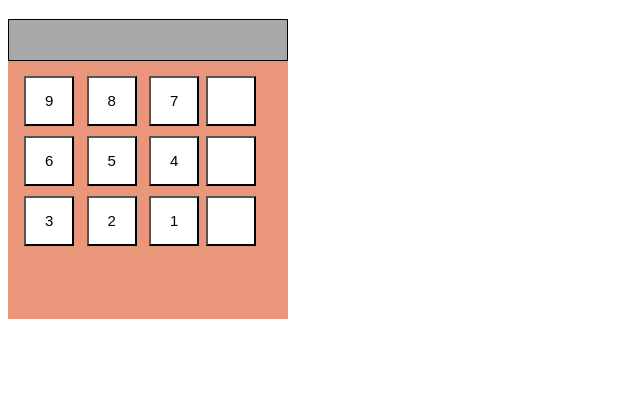
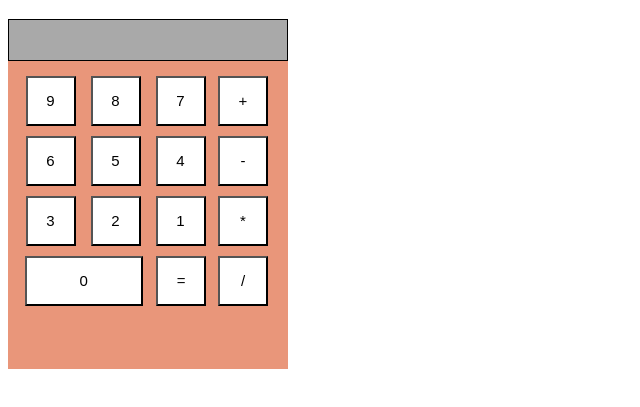
Before and after one commit to miiswom/calculator, a plain HTML site: page index.html in a window 1280 px wide. Shown: the part 61-468 px from the top of the page, without its empty margins (0-640 px from the left). Drawn offline with Linux system fonts and the light colour scheme.

Commit message:
Add text to each buttons

```diff
--- a/index.html
+++ b/index.html
@@ -13,10 +13,14 @@
         <div id="calc-screen"></div>
         <div id="clear-button"></div>
         <div id="container">
-            <div id="nine-digits"></div>
-            <div id="operators" class="operator-style"></div>
+            <div id="nine-digits" class="nine-digits-style">
+                <button class="digit-buttons">=</button>
+                <button class="digit-buttons" style="width: 118px;">0</button>
+                <!-- <button class="digit-buttons"></button> -->
+            </div>
+            <div id="operators" class="operator-buttons-style"></div>
         </div>
-        <div id="bottom-buttons"></div>
+        <div id="bottom-buttons" class="bottom-buttons-style"></div>
     </div>
 
 </body>
--- a/javascript.js
+++ b/javascript.js
@@ -51,10 +51,21 @@ const digits = document.getElementById('nine-digits');
 const rightContainerSide = document.getElementById('operators');
 
 (function createOperatorButtons() {
-    for (let i = 0; i < 3; i++) {
+    for (let i = 0; i < 4; i++) {
         let operatorButton = document.createElement('button');
         rightContainerSide.appendChild(operatorButton);
-        // digitButtons.textContent =
+        operatorButton.textContent = operator[i];
         operatorButton.classList.add('digit-buttons', 'operator')
     };
 })()
+
+// const bottomContainer = document.getElementById('bottom-buttons');
+
+// (function createBottomButtons() {
+//     for (let i = 0; i < 4; i++) {
+//         let bottomButton = document.createElement('button');
+//         bottomContainer.appendChild(bottomButton);
+//         // digitButtons.textContent =
+//         bottomButton.classList.add('digit-buttons')
+//     };
+// })()
--- a/style.css
+++ b/style.css
@@ -1,6 +1,6 @@
-* {
-    /* border: 1px solid red; */
-}
+/* * {
+     border: 1px solid red;
+} */
 
 #calc-screen {
     width: 220;
@@ -13,7 +13,7 @@
 
 #calc-body {
     width: 280px;
-    height: 300px;
+    height: 350px;
     background-color: darksalmon;
 }
 #container {
@@ -24,7 +24,7 @@
     flex-direction: row;
     width: 250px;
 }
-#nine-digits {
+.nine-digits-style {
     /* width: auto; */
     display: flex;
     justify-content: space-around;
@@ -33,11 +33,12 @@
     flex-direction: row-reverse;
 }
 
-.operator-buttons {
+.operator-buttons-style {
     display: flex;
-    justify-content: space-around;
+    justify-content: center;
     align-items: center;
     flex-direction: column;
+    margin-left: 5px;
 
 }
 
```
